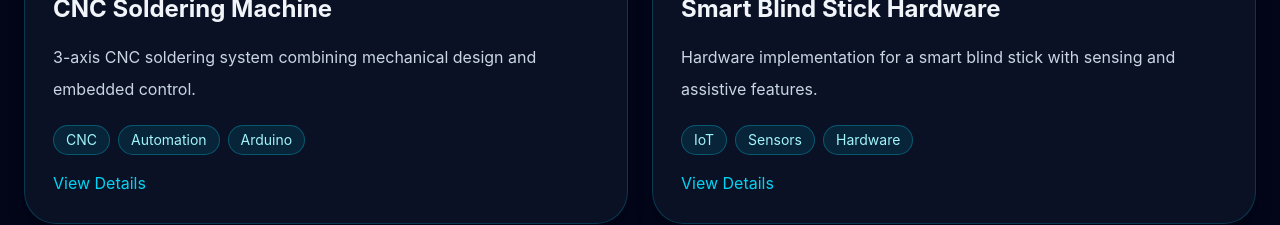
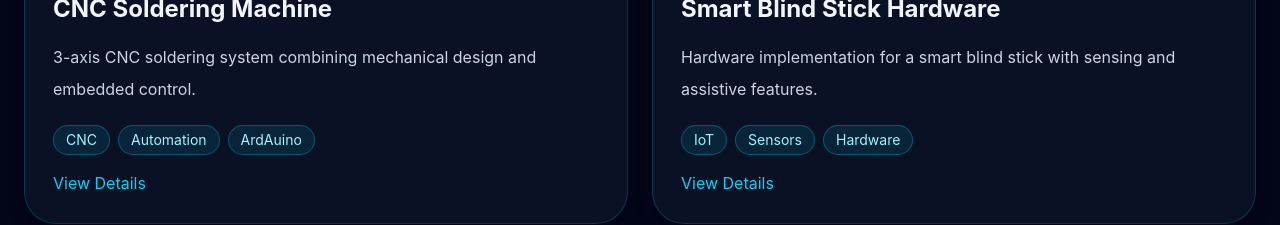
Before and after one commit to MohamedHappy226/mohamed-portfolio, a React (Vite) app: page / in a window 1280 px wide. Shown: the part 2720-2945 px from the top of the page. Built offline with nearby package versions, Linux system fonts and the light colour scheme.

Commit message:
fix images path

```diff
--- a/src/App.jsx
+++ b/src/App.jsx
@@ -69,7 +69,7 @@ const projects = [
   subtitle: "Graduation Project",
   desc: "3-axis CNC soldering system combining mechanical design and embedded control.",
   image: soldering,
-  tags: ["CNC", "Automation", "Arduino"],
+  tags: ["CNC", "Automation", "ArdAuino"],
   drive: "https://drive.google.com/drive/folders/1wSqETtDsSbqoUAJmEAveZAYMf3ReO6pH?usp=drive_link"
 },
   {
```
